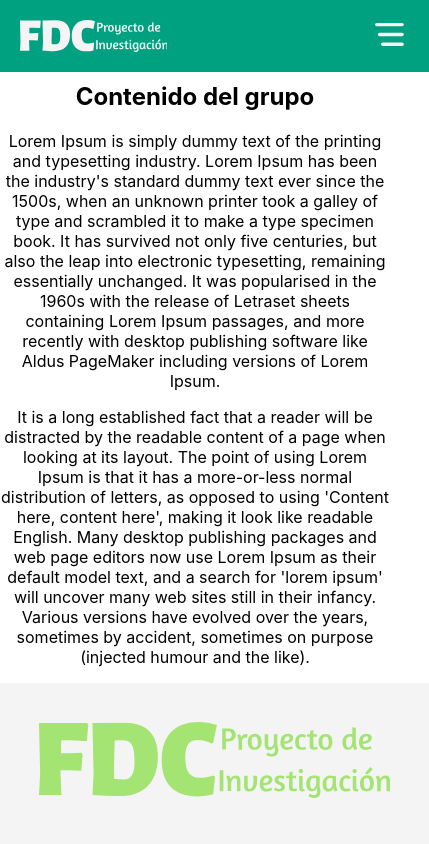
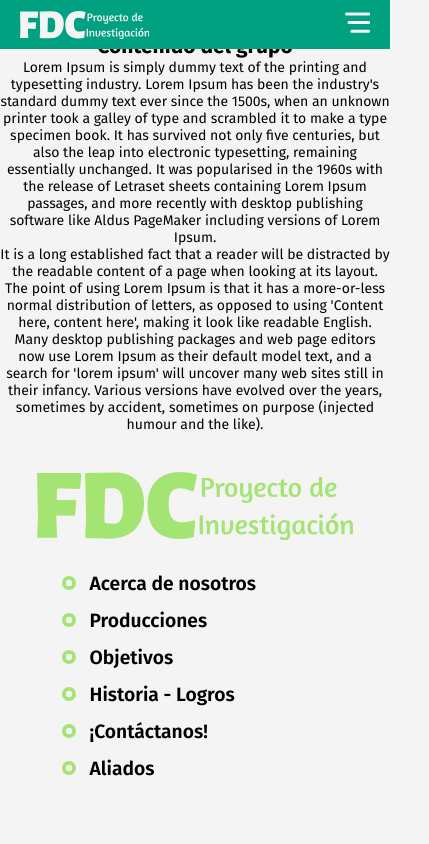
Before and after one commit to JoseGomez14/FDC-Web-Project, a React (Create React App) app: page / in a window 390 px wide. Shown: the top 844 px of the page, 429 px wide, since content can reach past the window. Built offline with nearby package versions, Linux system fonts and the light colour scheme; no server answers.

Commit message:
Update general styles, backgrounds, scrollbar,  media queries, and size of reference for the app

```diff
--- a/src/index.css
+++ b/src/index.css
@@ -1,13 +1,53 @@
-body {
+* {
   margin: 0;
-  font-family: -apple-system, BlinkMacSystemFont, 'Segoe UI', 'Roboto', 'Oxygen',
-    'Ubuntu', 'Cantarell', 'Fira Sans', 'Droid Sans', 'Helvetica Neue',
-    sans-serif;
-  -webkit-font-smoothing: antialiased;
-  -moz-osx-font-smoothing: grayscale;
+  padding: 0;
+  box-sizing: border-box;
+  scroll-behavior: smooth;
 }
 
-code {
-  font-family: source-code-pro, Menlo, Monaco, Consolas, 'Courier New',
-    monospace;
+:root {
+  font-size: 16px;
 }
+
+*::-webkit-scrollbar{
+  background-color: #F4F4F4;
+  width: 12px;
+}
+
+*::-webkit-scrollbar-thumb{
+  background-color: #bbb;
+  border-radius: 5px;
+}
+
+*::-webkit-scrollbar-track{
+  display: none;
+  border-radius: 5px;
+}
+
+body {
+  background: #F4F4F4;
+  min-height: 100vh;
+  font-family: 'Fira Sans', sans-serif;
+}
+
+#root {
+  width: 100%;
+}
+
+@media screen and (max-width: 960px){
+  :root {
+      font-size: 14px;
+  }
+}
+
+@media screen and (max-width: 385px){
+  :root {
+      font-size: 11px;
+  }
+}
+
+@media screen and (max-width: 300px){
+  :root {
+      font-size: 10px;
+  }
+}
```
